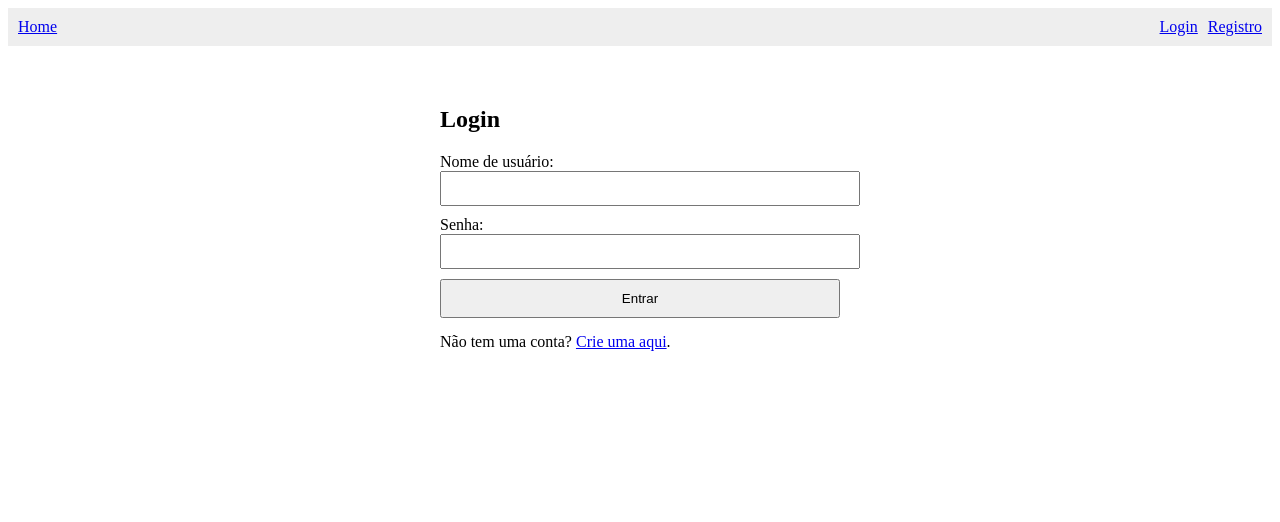
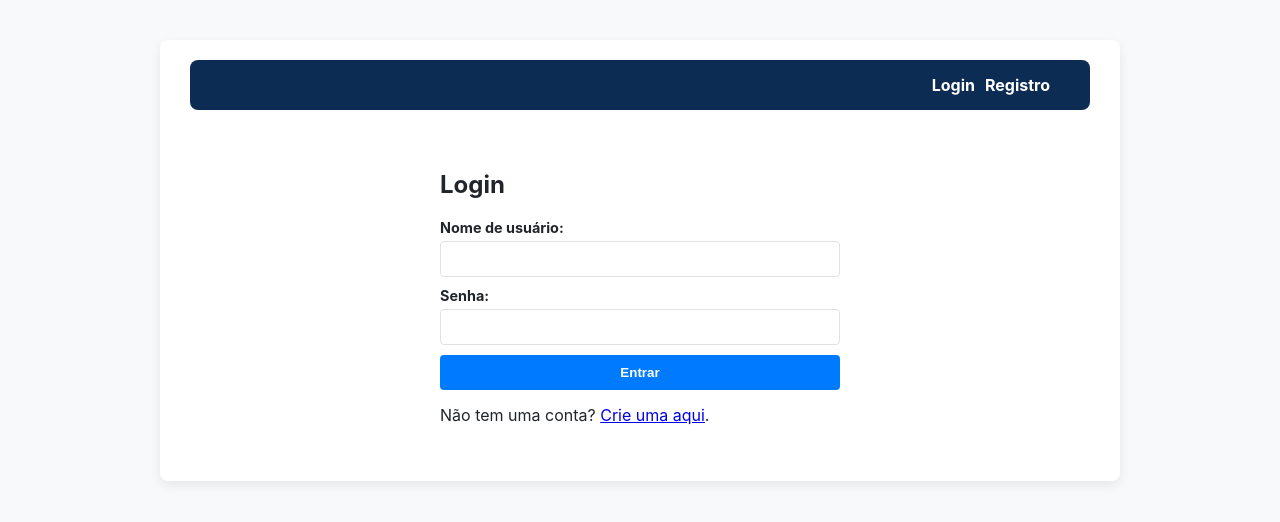
Before and after one commit to NoClick11/Gerenciador-Financeiro, a React app in the folder frontend/: page /login in a window 1280 px wide. Shown: the top 522 px of the page. Built offline with nearby package versions, Linux system fonts and the light colour scheme; the HTML template or start-up script is replaced by a standard one.

Commit message:
style(ui): apply theme to navbar and form elements

```diff
--- a/frontend/src/App.css
+++ b/frontend/src/App.css
@@ -0,0 +1,72 @@
+.main-container {
+  max-width: 900px;
+  margin: 40px auto;
+  padding: 20px 30px;
+  background-color: var(--surface-color);
+  border-radius: 8px;
+  box-shadow: 0 4px 12px rgba(0, 0, 0, 0.08);
+}
+
+.navbar {
+  display: flex;
+  justify-content: space-between;
+  align-items: center;
+  margin-bottom: 20px;
+  background-color: var(--primary-color);
+  padding: 15px 25px;
+  border-radius: 8px;
+  color: white;
+}
+
+.navbar a {
+  color: white;
+  text-decoration: none;
+  font-weight: bold;
+  margin-right: 15px;
+  transition: opacity 0.2s;
+}
+
+.navbar a:hover {
+  opacity: 0.8;
+}
+
+button {
+  padding: 10px 15px;
+  background-color: var(--accent-color);
+  color: white;
+  border: none;
+  border-radius: 4px;
+  cursor: pointer;
+  font-weight: bold;
+  transition: background-color 0.2s;
+}
+
+button:hover {
+  background-color: var(--primary-color);
+}
+
+button:disabled {
+  background-color: #ccc;
+  cursor: not-allowed;
+}
+
+input, select {
+  padding: 10px;
+  border: 1px solid var(--border-color);
+  border-radius: 4px;
+  font-size: 1em;
+  width: 100%;
+  box-sizing: border-box;
+}
+
+label {
+  display: block;
+  margin-bottom: 5px;
+  font-weight: bold;
+  font-size: 0.9em;
+}
+
+hr {
+  border: none;
+  border-top: 1px solid var(--border-color);
+}
--- a/frontend/src/App.jsx
+++ b/frontend/src/App.jsx
@@ -11,13 +11,17 @@ function App() {
     console.log("Usuário deslogado, token removido.");
 
     navigate('/login');
+
+    window.location.reload();
   };
 
   return (
-    <div>
-      <nav style={{ display: 'flex', justifyContent: 'space-between', marginBottom: '20px', background: '#eee', padding: '10px' }}>
+    <div className="main-container">
+      {}
+      <nav className="navbar">
         <div>
-          <Link to="/" style={{ marginRight: '10px' }}>Home</Link>
+          {}
+          {token && <Link to="/">Dashboard</Link>}
         </div>
         <div>
           {}
@@ -33,6 +37,7 @@ function App() {
       </nav>
 
       <main>
+        {}
         <Outlet />
       </main>
     </div>
--- a/frontend/src/index.css
+++ b/frontend/src/index.css
@@ -0,0 +1,22 @@
+:root {
+  --primary-color: #0d2c54;
+  --accent-color: #007bff;
+  --background-color: #f8f9fa;
+  --surface-color: #ffffff;
+  --text-color: #212529;
+  --border-color: #dee2e6;
+  --success-color: #198754;
+  --danger-color: #dc3545;
+}
+
+
+body {
+  margin: 0;
+  font-family: -apple-system, BlinkMacSystemFont, 'Segoe UI', 'Roboto', 'Oxygen',
+    'Ubuntu', 'Cantarell', 'Fira Sans', 'Droid Sans', 'Helvetica Neue',
+    sans-serif;
+  -webkit-font-smoothing: antialiased;
+  -moz-osx-font-smoothing: grayscale;
+  background-color: var(--background-color);
+  color: var(--text-color);
+}
--- a/frontend/src/pages/TransactionListPage.jsx
+++ b/frontend/src/pages/TransactionListPage.jsx
@@ -151,7 +151,6 @@ const [transactions, setTransactions] = useState([]);
   const totalExpense = transactions.filter(t => t.type === 'EXPENSE').reduce((acc, t) => acc + parseFloat(t.amount), 0);
   const balance = totalIncome - totalExpense;
 
-  // --- RENDERIZAÇÃO (JSX) ---
   return (
     <div style={{ fontFamily: 'sans-serif', padding: '20px', maxWidth: '800px', margin: 'auto' }}>
       <h1>Gerenciador Financeiro com IA</h1>
```
